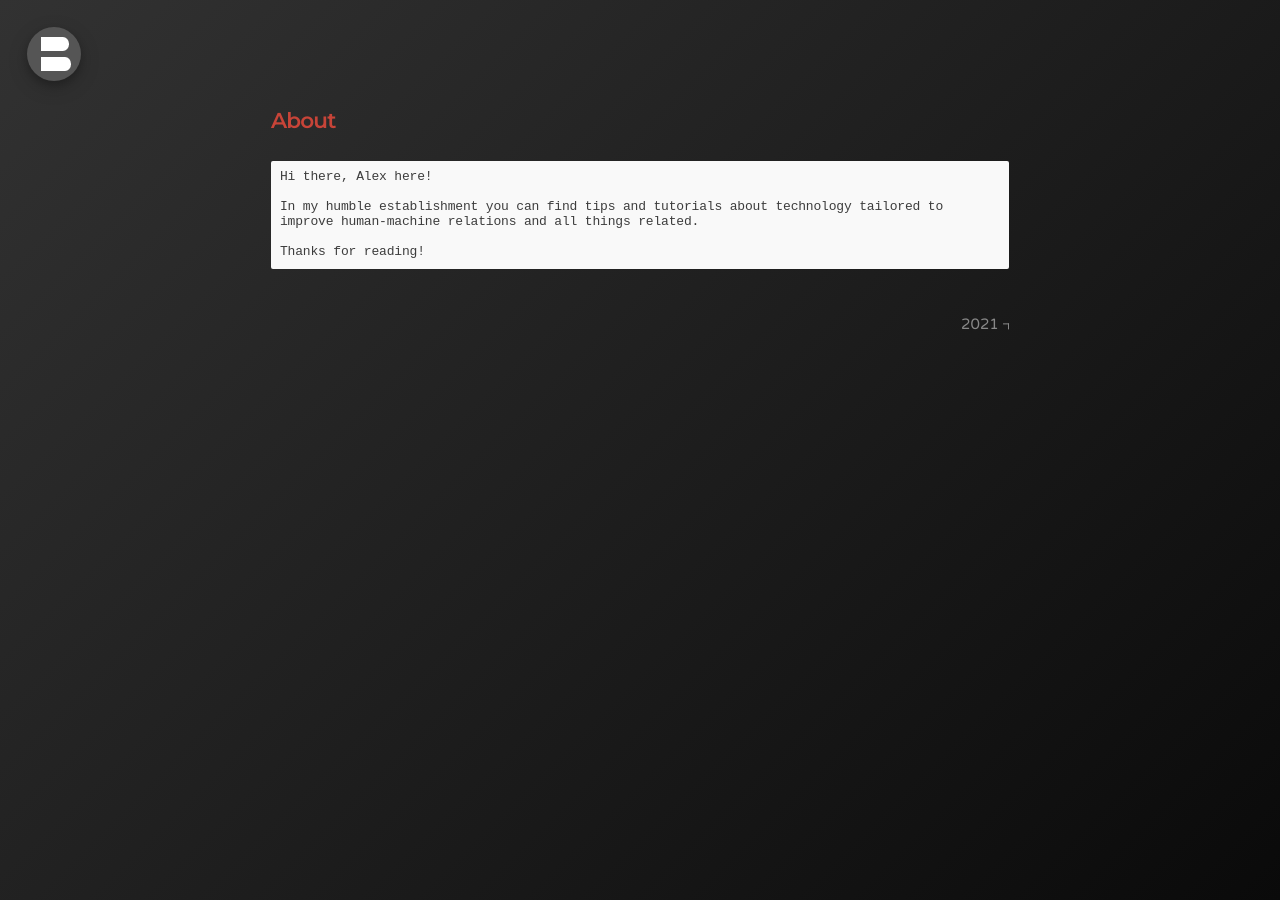
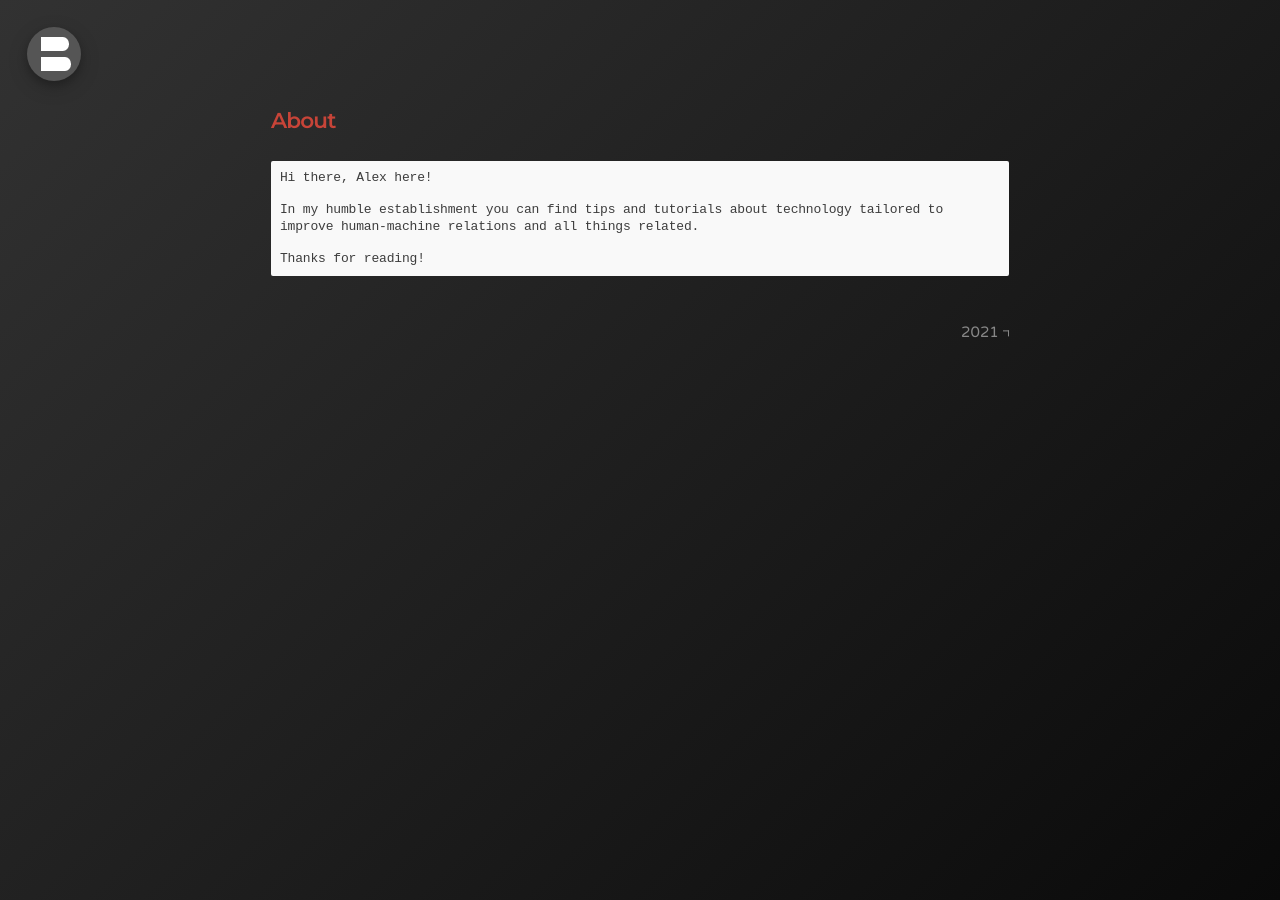
Before and after one commit to bonina/bonina.github.io, a Jekyll site: the page built from about.md, in a window 1280 px wide. Built offline with Jekyll 4.4.1, drawn with Linux system fonts in a browser that asks for light colours.

Commit message:
Update _message.scss

```diff
--- a/_sass/_message.scss
+++ b/_sass/_message.scss
@@ -15,6 +15,6 @@
   //white-space:normal;
   font-size:small;
   font-family: "Courier New", monospace;
-  line-height:1.15;
+  line-height:1.25;
   border-radius: 0.15em;
 }
```
